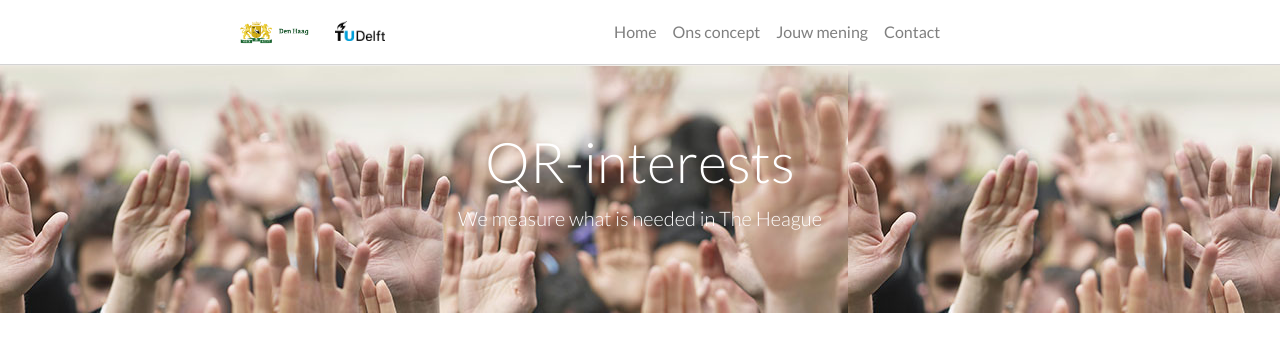
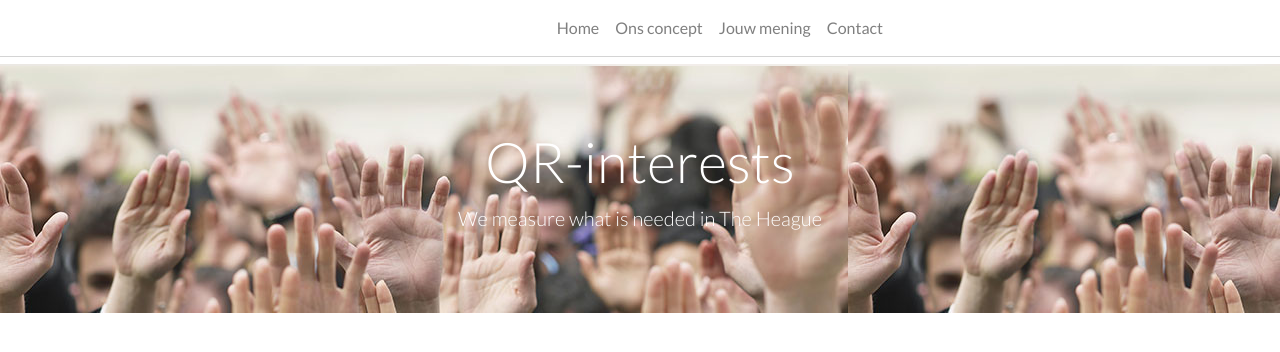
Before and after one commit to floristevito/EPA2112_Societal_Challenge_Code, a Vue app in the folder app/client/: page /form in a window 1280 px wide. Shown: the top 352 px of the page. Built offline with nearby package versions, Linux system fonts and the light colour scheme.

Commit message:
removed logo's

```diff
--- a/app/client/src/components/Menu.vue
+++ b/app/client/src/components/Menu.vue
@@ -5,12 +5,12 @@
         <div id="menu2" class="col-md-10 col-lg-8">
             <b-navbar toggleable="md" class="ml-auto" type="light" variant="secondary">
                 <b-navbar-nav class="mr-auto">
-                    <b-navbar-brand to="/" left>
+                    <!-- <b-navbar-brand to="/" left>
                         <img src="../assets/logo.png" width="90em" ><img>
                     </b-navbar-brand>
                     <b-navbar-brand to="/" left>
                         <img src="../assets/tudelft.jpeg" width="50em" ><img>
-                    </b-navbar-brand>
+                    </b-navbar-brand> -->
                 </b-navbar-nav>
 
                 <b-navbar-nav  class="ml-auto">
```
